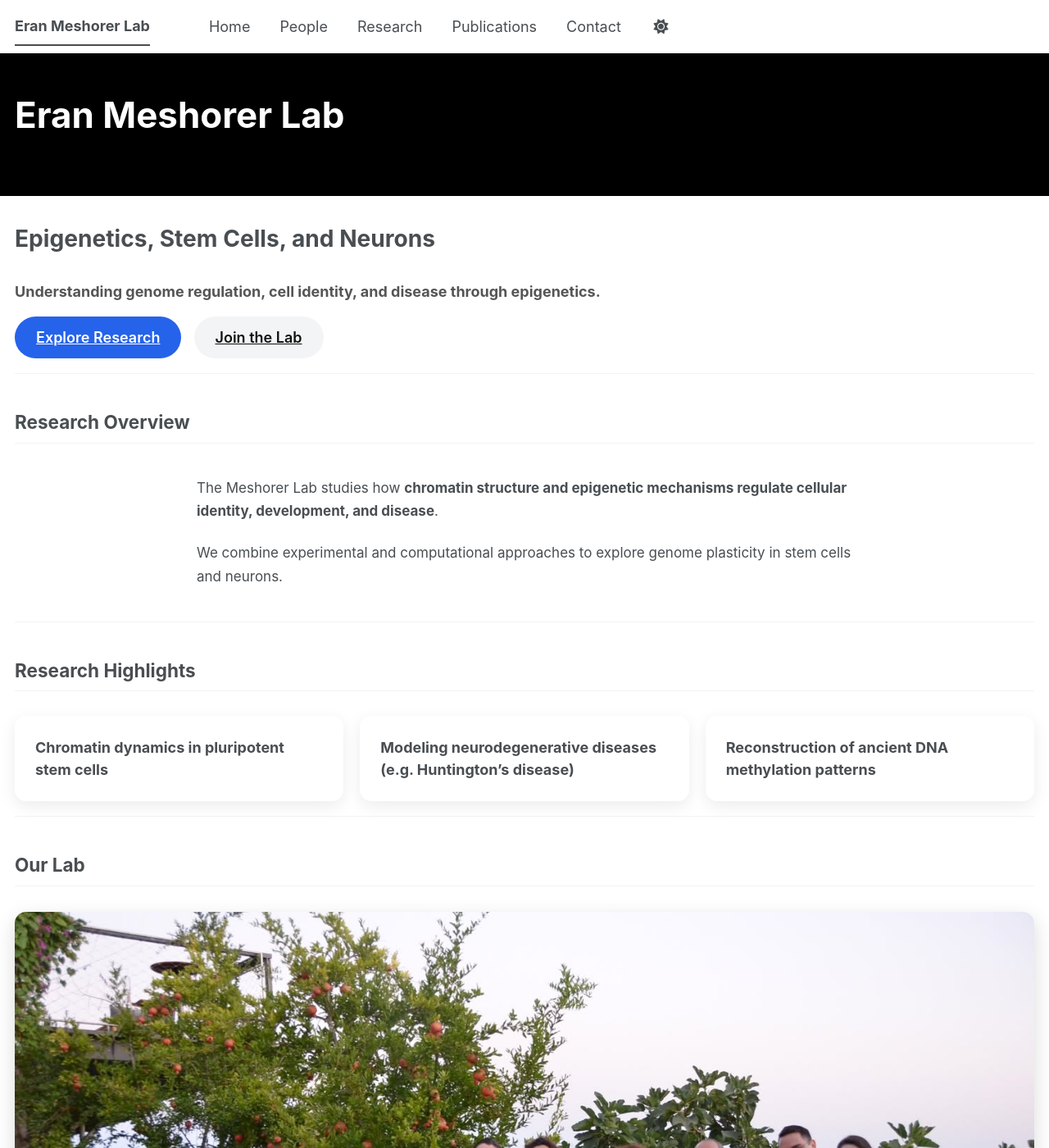
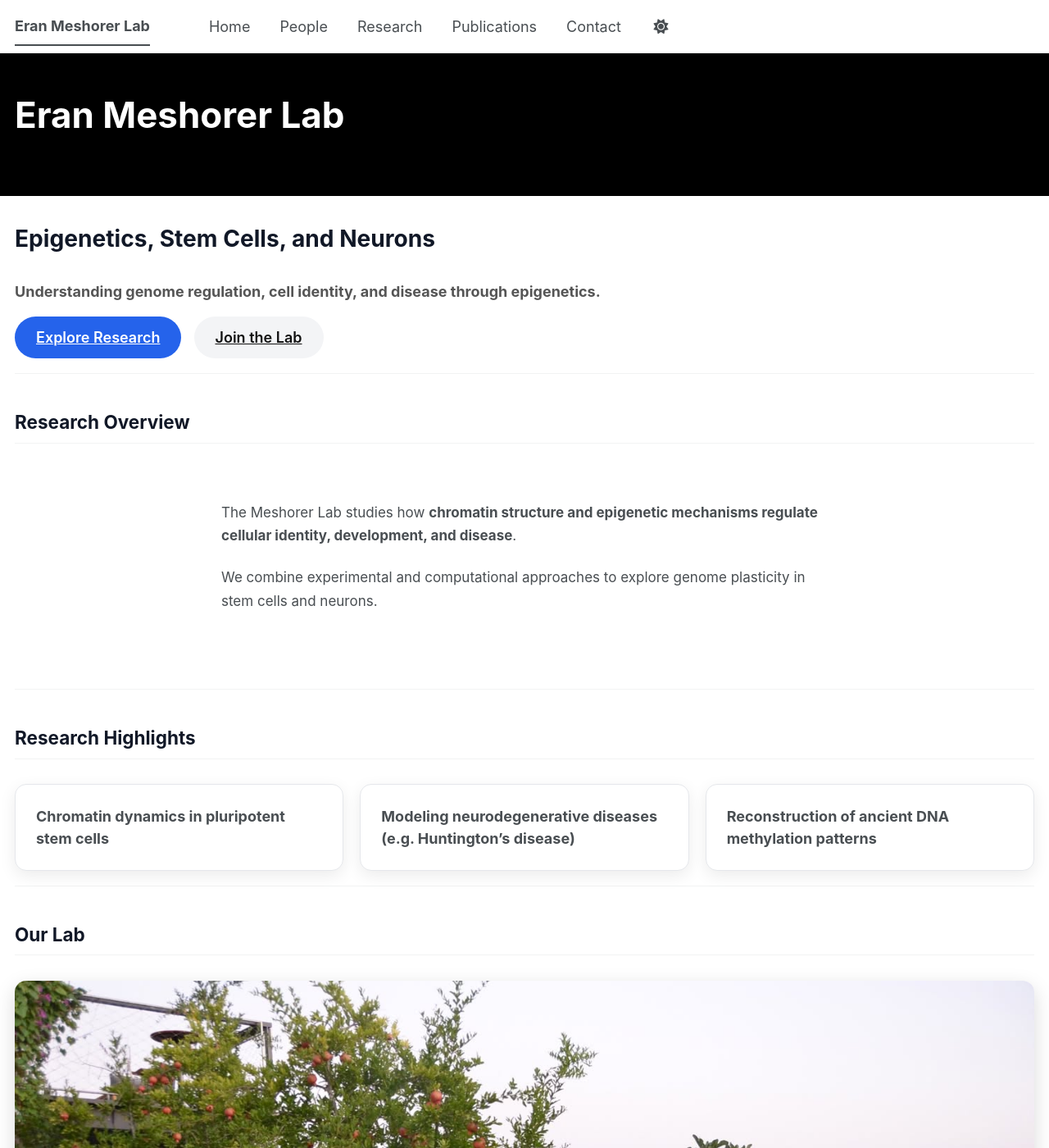
Before and after one commit to Liora347/labwebsite, a Jekyll site: the page built from index.md, in a window 1280 px wide and 1400 px high. Shown: the whole window at 82% size. Built offline with Jekyll 4.4.1, drawn with Linux system fonts in a browser that asks for light colours; a script bundle is joined from its source files by our own code; library files that are not in the unit come from our copies.

Commit message:
Update _themes.scss

```diff
--- a/_sass/_themes.scss
+++ b/_sass/_themes.scss
@@ -196,3 +196,56 @@
   color: #555;
   font-weight: 400;
 }
+
+/* === GLOBAL COLORS === */
+body {
+  background-color: #f8fafc;
+  color: #111827;
+}
+
+/* Links */
+a {
+  color: #2563eb;
+}
+
+a:hover {
+  color: #1e40af;
+}
+
+/* === HERO IMPROVEMENT === */
+.page__hero--overlay {
+  background-blend-mode: multiply;
+}
+
+/* === SECTION BACKGROUNDS === */
+.section {
+  background: white;
+  padding: 30px;
+  border-radius: 16px;
+}
+
+/* === BUTTON COLORS UPDATE === */
+.btn-primary {
+  background: #2563eb;
+}
+
+.btn-primary:hover {
+  background: #1e40af;
+}
+
+/* === CARD COLORS === */
+.card {
+  background: white;
+  border: 1px solid #e5e7eb;
+}
+
+/* === HEADINGS === */
+h1, h2 {
+  color: #111827;
+}
+
+/* === ADD SUBTLE PAGE WIDTH CONTROL === */
+.page {
+  max-width: 1100px;
+  margin: auto;
+}
```
